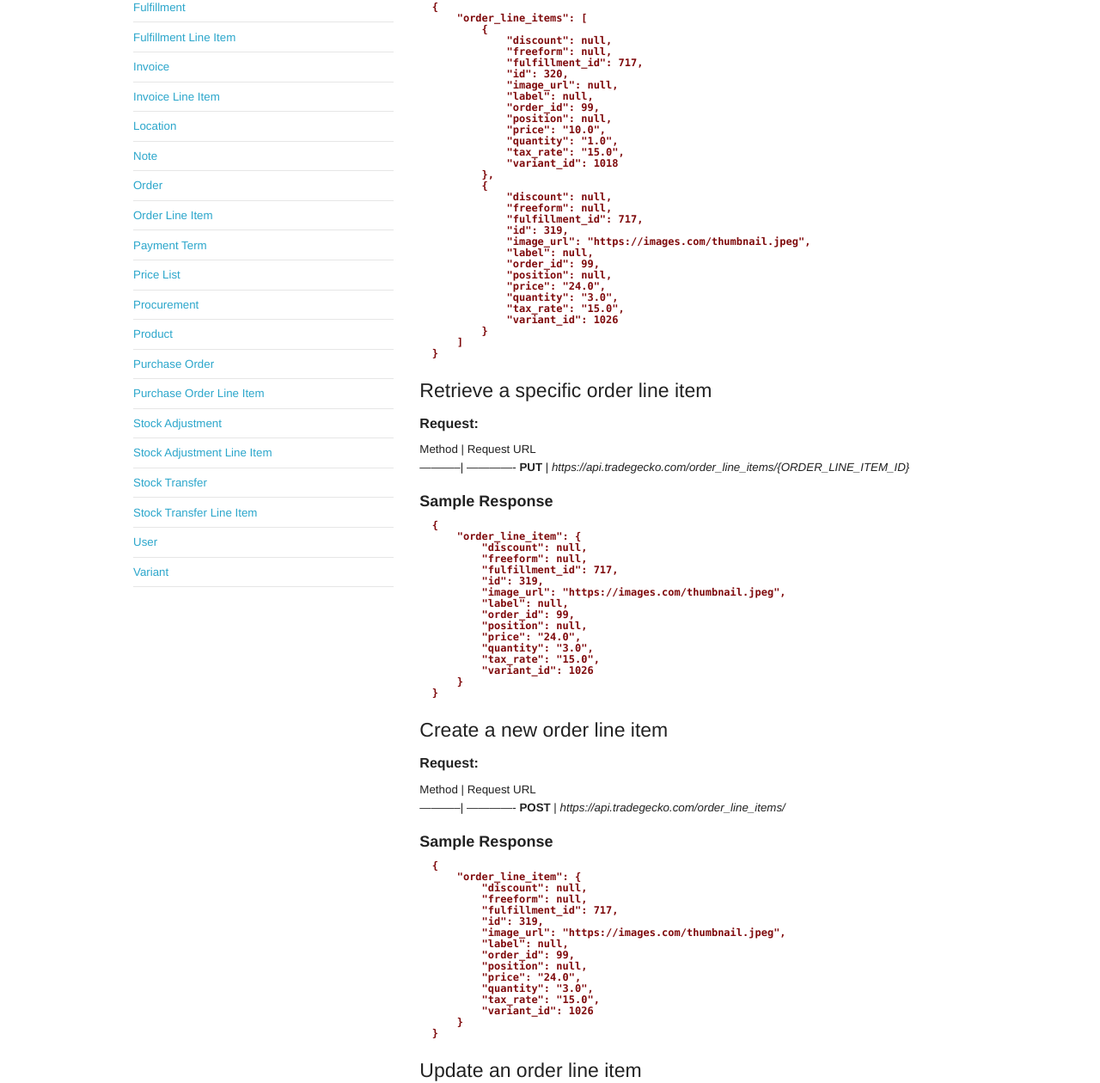
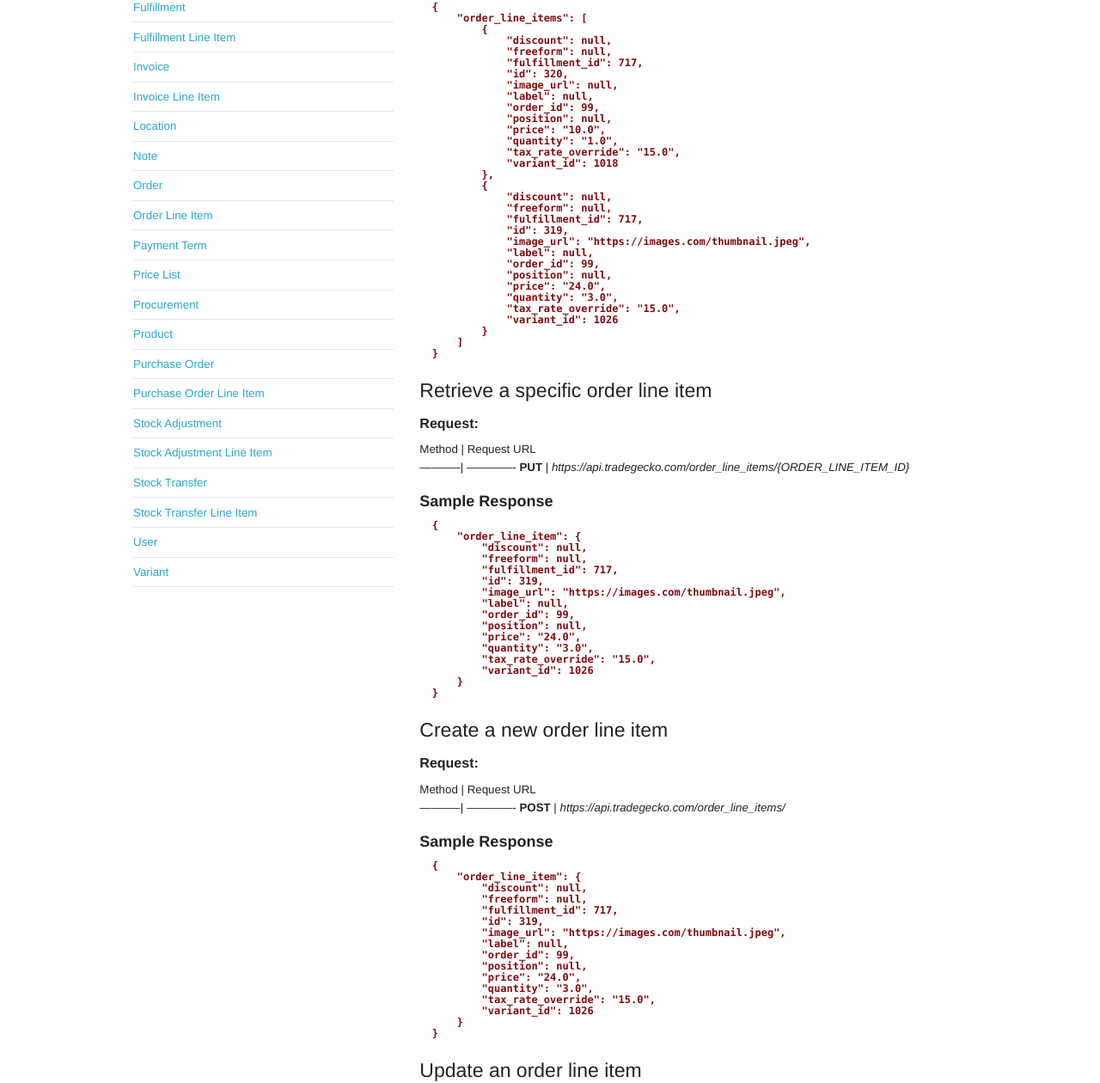
Before and after one commit to tradegecko/docs_old, a Jekyll site: the page built from _posts/2013-01-19-order-line-item.md, in a window 1280 px wide. Shown: the part 290-1550 px from the top of the page at 86% size. Built offline with Jekyll 4.4.1, drawn with Linux system fonts in a browser that asks for light colours; some web fonts are replaced; Markdown is read by kramdown in place of the engine named in the settings.

Commit message:
tax_rate_override

```diff
--- a/_posts/2013-01-19-order-line-item.md
+++ b/_posts/2013-01-19-order-line-item.md
@@ -25,7 +25,7 @@ Method     | Request URL
                   "position": null,
                   "price": "10.0",
                   "quantity": "1.0",
-                  "tax_rate": "15.0",
+                  "tax_rate_override": "15.0",
                   "variant_id": 1018
               },
               {
@@ -39,7 +39,7 @@ Method     | Request URL
                   "position": null,
                   "price": "24.0",
                   "quantity": "3.0",
-                  "tax_rate": "15.0",
+                  "tax_rate_override": "15.0",
                   "variant_id": 1026
               }
           ]
@@ -66,7 +66,7 @@ Method     | Request URL
               "position": null,
               "price": "24.0",
               "quantity": "3.0",
-              "tax_rate": "15.0",
+              "tax_rate_override": "15.0",
               "variant_id": 1026
           }
       }
@@ -92,7 +92,7 @@ Method     | Request URL
               "position": null,
               "price": "24.0",
               "quantity": "3.0",
-              "tax_rate": "15.0",
+              "tax_rate_override": "15.0",
               "variant_id": 1026
           }
       }
```
Also changed, not shown: _posts/2013-01-13-purchase-order-line-item.md (+4 -3 lines), _posts/2013-01-16-procurement.md (+3 -3 lines), _posts/2013-01-20-order.md (+2 -1 lines), _posts/2013-02-29-creating-a-sales-order.md (+2 -2 lines).
